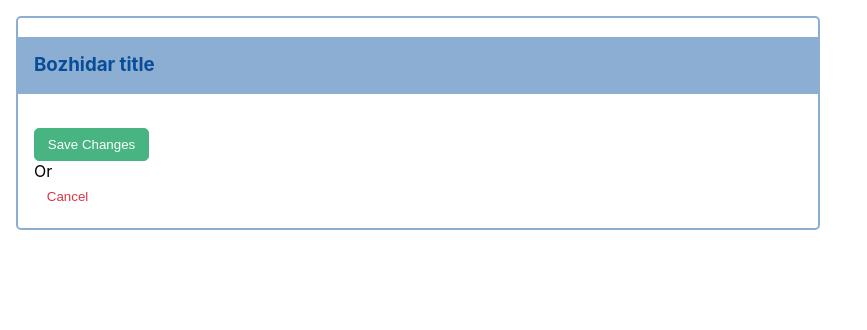
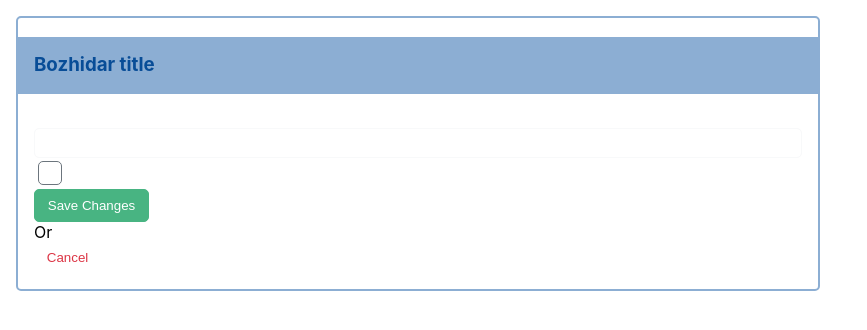
Before and after one commit to Bozhidar96/quickbase-field-builder, a React (Create React App) app: page / in a window 1280 px wide. Shown: the top 330 px of the page, without its empty margins (0-867 px from the left). Built offline with nearby package versions, Linux system fonts and the light colour scheme.

Commit message:
checkbox and input components

```diff
--- a/src/components/builder/ComponentWrapper.tsx
+++ b/src/components/builder/ComponentWrapper.tsx
@@ -1,30 +1,30 @@
-import styled from 'styled-components'
-import { ReactNode } from 'react'
+import styled from "styled-components";
+import { ReactNode } from "react";
 
 interface Props {
-  title: string
-  children: ReactNode
+  title: string;
+  children: ReactNode;
 }
 
 const Wrapper = styled.div`
   display: flex;
   flex-direction: column;
-  border: 2px solid #8CAED3;
+  border: 2px solid #8caed3;
   border-radius: 5px;
   margin: 1rem;
   max-width: 50rem;
-`
+`;
 
 const WrapperTitle = styled.h3`
   padding: 1rem;
-  border-bottom: 2px solid #8CAED3;
-  background: #8CAED3;;
-  color: #084D97;
-`
+  border-bottom: 2px solid #8caed3;
+  background: #8caed3;
+  color: #084d97;
+`;
 
 const WrapperContent = styled.div`
   padding: 1rem;
-`
+`;
 
 const ComponentWrapper = ({ title, children }: Props): JSX.Element => {
   return (
@@ -32,7 +32,7 @@ const ComponentWrapper = ({ title, children }: Props): JSX.Element => {
       <WrapperTitle>{title}</WrapperTitle>
       <WrapperContent>{children}</WrapperContent>
     </Wrapper>
-  )
-}
+  );
+};
 
-export default ComponentWrapper
+export default ComponentWrapper;
--- /dev/null
+++ b/src/components/common/Checkbox.tsx
@@ -0,0 +1,117 @@
+import { ReactNode } from "react";
+import styled, { css } from "styled-components";
+import Colors from "../../styles/Colors";
+
+interface CheckboxProps {
+  id?: string;
+  name?: string;
+  checked?: boolean;
+  onChange?: (value: boolean) => void;
+  disabled?: boolean;
+  label?: ReactNode;
+}
+
+const Wrapper = styled.div`
+  display: inline-flex;
+  align-items: center;
+`;
+
+const Label = styled.label`
+  display: inline-flex;
+  align-items: center;
+  align-self: flex-start;
+  position: relative;
+  cursor: pointer;
+  margin: 0;
+`;
+
+const Input = styled.input<{ disabled?: boolean }>`
+  appearance: none;
+  background: ${Colors.white};
+  border: 1px solid ${Colors.gray};
+  border-radius: 5px;
+  cursor: pointer;
+  width: 1.5rem;
+  height: 1.5rem;
+  margin-right: 0.5rem;
+  padding: 0;
+  position: relative;
+
+  &:before {
+    content: "";
+    position: absolute;
+    top: 50%;
+    left: 50%;
+    transform: translate(-50%, -50%);
+    width: 1.25rem;
+    height: 1.25rem;
+    border-radius: 0.125rem;
+    background-color: ${Colors.lightGray};
+    opacity: 0;
+    pointer-events: none;
+  }
+
+  &:after {
+    content: "";
+    position: absolute;
+    top: 10px;
+    left: 50%;
+    transform: translate(-50%, -50%) rotate(-45deg);
+    width: 0.75rem;
+    height: 0.3125rem;
+    border: 0.1875rem solid ${Colors.green};
+    border-right: 0;
+    border-top: 0;
+    opacity: 0;
+  }
+
+  &:hover:before {
+    opacity: 1;
+  }
+
+  &:checked {
+    border-color: ${Colors.greenLight};
+
+    &:after {
+      opacity: 1;
+    }
+  }
+
+  ${(props) =>
+    props.disabled &&
+    css`
+      cursor: not-allowed;
+      opacity: 0.6;
+    `}
+`;
+
+const Checkbox = ({
+  id,
+  name,
+  checked,
+  onChange,
+  disabled,
+  label,
+}: CheckboxProps) => {
+  const handleChange = () => {
+    onChange?.(!checked);
+  };
+
+  return (
+    <Wrapper>
+      <Label>
+        <Input
+          id={id}
+          name={name}
+          type="checkbox"
+          checked={checked}
+          onChange={disabled ? undefined : handleChange}
+          disabled={disabled}
+        />
+        {label && <span>{label}</span>}
+      </Label>
+    </Wrapper>
+  );
+};
+
+export default Checkbox;
--- /dev/null
+++ b/src/components/common/Input.tsx
@@ -0,0 +1,85 @@
+import { ReactNode } from "react";
+import styled, { css } from "styled-components";
+import Colors from "../../styles/Colors";
+import InputWrapper from "./InputWrapper";
+
+interface InputProps {
+  id?: string;
+  name?: string;
+  value?: string;
+  onChange?: (value: string) => void;
+  placeholder?: string;
+  disabled?: boolean;
+  label?: ReactNode;
+  noWrap?: boolean;
+  error?: string;
+}
+const Label = styled.label`
+  margin-right: 1rem;
+`;
+
+const InputContainer = styled.div`
+  width: 100%;
+`;
+
+const StyledInput = styled.input<{ disabled?: boolean }>`
+  width: 100%;
+  padding: 0.4rem 0.8rem;
+  border-radius: 5px;
+  border: 1px solid ${Colors.lightGray};
+  box-sizing: border-box;
+
+  &:focus,
+  &:active,
+  &:focus-visible {
+    outline: 1px solid ${Colors.gray};
+  }
+
+  ${(props) =>
+    props.disabled &&
+    css`
+      background-color: ${Colors.lightGray};
+      cursor: not-allowed;
+    `}
+`;
+
+const ErrorText = styled.p`
+  margin-bottom: 0;
+  color: ${Colors.danger};
+`;
+
+const Input = ({
+  id,
+  name,
+  value,
+  onChange,
+  placeholder,
+  disabled,
+  label,
+  noWrap,
+  error,
+}: InputProps): JSX.Element => {
+  const handleOnChange = (event: React.ChangeEvent<HTMLInputElement>) => {
+    onChange?.(event.target.value);
+  };
+
+  return (
+    <InputWrapper noWrap={noWrap}>
+      {label && <Label htmlFor={id}>{label}</Label>}
+      <InputContainer>
+        <StyledInput
+          id={id}
+          name={name}
+          type="text"
+          value={value}
+          onChange={disabled ? undefined : handleOnChange}
+          placeholder={placeholder}
+          disabled={disabled}
+        />
+        {error && <ErrorText>{error}</ErrorText>}
+      </InputContainer>
+    </InputWrapper>
+  );
+};
+
+export default Input;
--- /dev/null
+++ b/src/components/common/InputWrapper.tsx
@@ -0,0 +1,18 @@
+import { ReactNode } from 'react'
+import styled from 'styled-components'
+
+interface InputWrapperProps {
+    children: ReactNode
+    noWrap?: boolean
+}
+
+const Wrapper = styled.div`
+    display: flex;
+    align-items: center;
+`
+
+const InputWrapper = ({ children, noWrap }: InputWrapperProps): JSX.Element => {
+    return noWrap ? <>{children}</> : <Wrapper>{children}</Wrapper>
+}
+
+export default InputWrapper
--- /dev/null
+++ b/src/consts/constants.tsx
@@ -0,0 +1,19 @@
+export const rowTypes = {
+  text: "text",
+  checkbox: "checkbox",
+  listbox: "listbox",
+  select: "select",
+  textarea: "textarea",
+} as const;
+
+export const formIds = {
+  fieldLabel: "fieldLabel",
+  fieldType: "fieldType",
+  defaultValue: "defaultValue",
+  choicesListbox: "choicesListbox",
+  sortSelect: "sortSelect",
+} as const;
+
+export const storageKeys = {
+  fieldTypeForm: "fieldTypeForm",
+} as const;
--- a/src/modules/Form.tsx
+++ b/src/modules/Form.tsx
@@ -2,15 +2,53 @@ import { ReactNode } from "react";
 import ComponentWrapper from "../components/builder/ComponentWrapper";
 import Button, { ButtonEnums } from "../components/common/Button";
 import Colors from "../styles/Colors";
+import { FormRow } from "../types/form";
+import { rowTypes, formIds } from "../consts/constants";
+import Select from "../components/common/Select";
+import Checkbox from "../components/common/Checkbox";
+import Input from "../components/common/Input";
 
 interface Props {
   title: string;
   children?: ReactNode;
 }
 
-const FormWrapper = ({ title }: Props): JSX.Element => {
+const Form = ({ title }: Props): JSX.Element => {
+  const formRows: FormRow[] = [
+    {
+      rowLabel: "Label",
+      type: rowTypes.text,
+      id: formIds.fieldLabel,
+      placeholder: "Field Label",
+    },
+    {
+      rowLabel: "Type",
+      type: rowTypes.checkbox,
+      id: formIds.fieldType,
+      label: "A value is required",
+    },
+    {
+      rowLabel: "Default Value",
+      type: rowTypes.text,
+      id: formIds.defaultValue,
+      placeholder: "Default value",
+    },
+    {
+      rowLabel: "Choices",
+      type: rowTypes.textarea,
+      id: formIds.choicesListbox,
+    },
+    {
+      rowLabel: "Choices",
+      type: rowTypes.select,
+      id: formIds.sortSelect,
+    },
+  ];
+
   return (
     <ComponentWrapper title={title}>
+        <Input></Input>
+        <Checkbox></Checkbox>
       <Button type={ButtonEnums.type.primary}>Save Changes</Button>
       <span>Or</span>
       <Button color={Colors.danger} variant={ButtonEnums.variant.text}>
@@ -20,4 +58,4 @@ const FormWrapper = ({ title }: Props): JSX.Element => {
   );
 };
 
-export default FormWrapper;
+export default Form;
```
